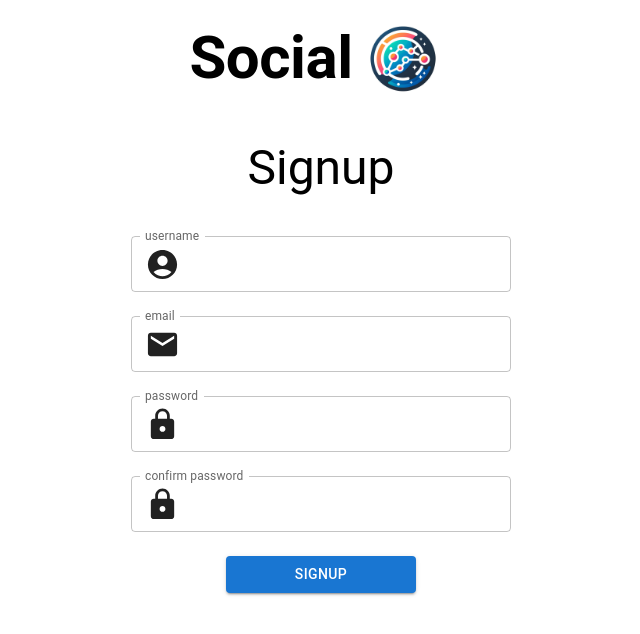
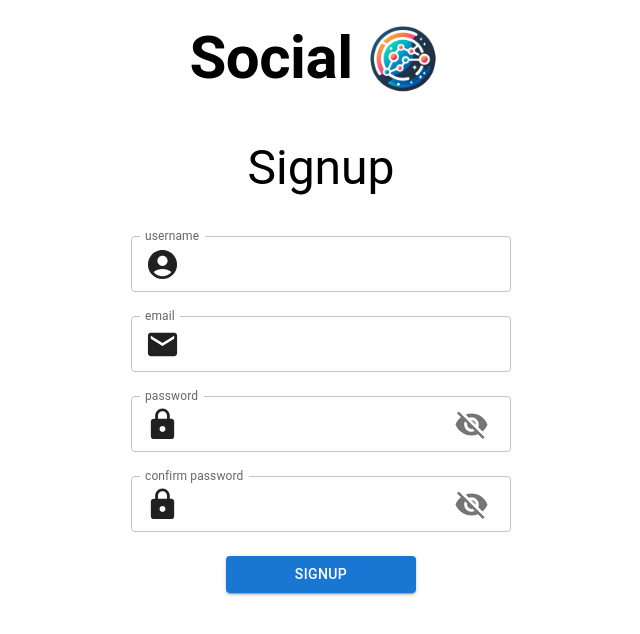
Before and after one commit to roirein/social-media-app, a Next.js app in the folder social-media-client/social-media-client/: page / in a window 1280 px wide. Shown: the top 634 px of the page, without its empty margins (319-959 px from the left). Built offline with nearby package versions, Linux system fonts and the light colour scheme.

Commit message:
create generic inputs fields

```diff
--- /dev/null
+++ b/social-media-client/social-media-client/components/UI/forms-input/PasswordInput.js
@@ -0,0 +1,36 @@
+import { useFormContext, Controller } from "react-hook-form"
+import { IconButton, TextField } from "@mui/material"
+import { Lock, Visibility, VisibilityOff } from "@mui/icons-material"
+import { useState } from "react"
+
+const PasswordInput = (props) => {
+
+    const {control, formState: {errors}, clearErrors} = useFormContext()
+    const [showPassword, setShowPassword] = useState(false)
+
+    return (
+        <Controller
+            name={props.name}
+            control={control}
+            render={({field}) => (
+                <TextField
+                    {...field}
+                    type={showPassword ? 'text' : 'password'}
+                    label={props.label}
+                    variant="outlined"
+                    InputProps={{
+                        startAdornment: <Lock fontSize="large"/>,
+                        endAdornment: <IconButton onClick={() => setShowPassword(!showPassword)}>
+                            {showPassword ? <Visibility fontSize="large"/> : <VisibilityOff fontSize="large"/>}
+                        </IconButton>
+                    }}
+                    error={!!errors[props.name]}
+                    helperText={errors[props.name] ? errors[props.name].message : ''}
+                    onBlur={() => clearErrors(props.name)}
+                />
+            )}
+        />
+    )
+}
+
+export default PasswordInput
--- /dev/null
+++ b/social-media-client/social-media-client/components/UI/forms-input/TextInput.js
@@ -0,0 +1,28 @@
+import { useFormContext, Controller } from "react-hook-form"
+import { TextField } from "@mui/material"
+
+const TextInput = (props) => {
+
+    const {control, formState: {errors}, clearErrors} = useFormContext()
+
+    return (
+        <Controller
+            name={props.name}
+            control={control}
+            render={({field}) => (
+                <TextField
+                    {...field}
+                    type={props.type}
+                    label={props.label}
+                    variant="outlined"
+                    InputProps={props.inputProps}
+                    error={!!errors[props.name]}
+                    helperText={errors[props.name] ? errors[props.name].message : ''}
+                    onBlur={() => clearErrors(props.name)}
+                />
+            )}
+        />
+    )
+}
+
+export default TextInput
--- a/social-media-client/social-media-client/pages/components/SignupForm.js
+++ b/social-media-client/social-media-client/pages/components/SignupForm.js
@@ -1,10 +1,12 @@
 import { useState } from 'react'
 import {Button, Stack, TextField, Typography} from '@mui/material'
 import { AccountCircle, Email, Lock } from '@mui/icons-material'
-import { useForm, Controller } from 'react-hook-form'
+import { useForm, FormProvider } from 'react-hook-form'
 import * as yup from 'yup'
 import { yupResolver } from "@hookform/resolvers/yup"
 import axios from 'axios'
+import TextInput from '@/components/UI/forms-input/TextInput'
+import PasswordInput from '@/components/UI/forms-input/PasswordInput'
 
 //add-hide/show password functionality
 //add server errors handling
@@ -32,7 +34,7 @@ const validationSchema = yup.object({
 
 const SignupForm = () => {
 
-    const {formState: {errors}, handleSubmit, control, clearErrors} = useForm({
+    const methods = useForm({
         resolver: yupResolver(validationSchema)
     })
 
@@ -40,10 +42,10 @@ const SignupForm = () => {
 
     const onSubmit = async (data) => {
         try {
-            console.log(process.env)
             const response = await axios.post(`${process.env.server_url}/auth/register`, {
                 ...data
             })
+            console.log(response)
             if (response.status === 201) {
                 setSubmitted(true)
             }
@@ -66,7 +68,8 @@ const SignupForm = () => {
     }
 
     return (
-        <form  onSubmit={handleSubmit(onSubmit)} style={{
+        <FormProvider {...methods}>
+            <form  onSubmit={methods.handleSubmit(onSubmit)} style={{
                 margin: '0 auto',
                 width: '30%'
             }}>
@@ -77,81 +80,36 @@ const SignupForm = () => {
                 <Typography variant="h3" textAlign="center" sx={{mb: '16px'}}>
                     Signup
                 </Typography>
-                <Controller
+                <TextInput
                     name="username"
-                    control={control}
-                    render={({field}) => (
-                        <TextField
-                            {...field}
                     label="username"
-                            variant="outlined"
-                            InputProps={{
+                    type="text"
+                    inputProps={{
                         startAdornment: <AccountCircle fontSize="large"/>
                     }}
-                            error={!!errors.username}
-                            helperText={errors.username ? errors.username.message : ''}
-                            onBlur={() => clearErrors('username')}
                 />
-                    )}
-                />
-                <Controller
+                <TextInput
                     name="email"
-                    control={control}
-                    render={({field}) => (
-                        <TextField
-                            {...field}
                     label="email"
-                            variant="outlined"
-                            InputProps={{
+                    type="email"
+                    inputProps={{
                         startAdornment: <Email fontSize="large"/>
                     }}
-                            error={!!errors.email}
-                            helperText={errors.email ? errors.email.message : ''}
-                            onBlur={() => clearErrors('email')}
                 />
-                    )}
+                <PasswordInput
+                    name="password"
+                    label="password"
                 />
-                <Controller
-                    name="password"
-                    control={control}
-                    render={({field}) => (
-                        <TextField
-                            {...field}
-                            label="password"
-                            variant="outlined"
-                            InputProps={{
-                                startAdornment: <Lock fontSize="large"/>
-                            }}
-                            type="password"
-                            error={!!errors.password}
-                            helperText={errors.password ? errors.password.message : ''}
-                            onBlur={() => clearErrors('password')}
-                        />
-                    )}
-                />
-                <Controller
+                <PasswordInput
                     name="confirmPassword"
-                    control={control}
-                    render={({field}) => (
-                        <TextField
-                            {...field}
                     label="confirm password"
-                            variant="outlined"
-                            InputProps={{
-                                startAdornment: <Lock fontSize="large"/>
-                            }}
-                            type="password"
-                            error={!!errors.confirmPassword}
-                            helperText={errors.confirmPassword ? errors.confirmPassword.message : ''}
-                            onBlur={() => clearErrors('confirmPassword')}
-                        />
-                    )}
                 />
                 <Button type="submit" variant="contained" sx={{width: '50%', margin: '0 auto'}}>
                     Signup
                 </Button>
             </Stack>
         </form>
+        </FormProvider>
     )
 }
 
```
Lines whose indentation alone changed are shown as unchanged.
